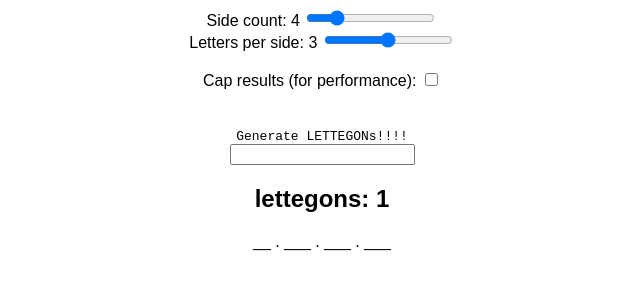
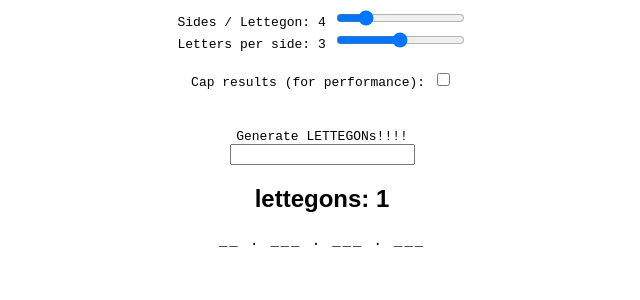
Before and after one commit to hoshmn/lettegon, a React (Create React App) app: page / in a window 1280 px wide. Shown: the top 300 px of the page, without its empty margins (318-958 px from the left). Built offline with nearby package versions, Linux system fonts and the light colour scheme.

Commit message:
style tweaks

```diff
--- a/src/App.tsx
+++ b/src/App.tsx
@@ -26,7 +26,7 @@ export default function App() {
 
   return (
     <div className="App">
-      Side count: {sideCount}{" "}
+      <code>Sides / Lettegon: {sideCount} </code>
       <input
         onChange={(e) => setSideCount(Number(e.target.value))}
         type="range"
@@ -37,7 +37,7 @@ export default function App() {
         value={sideCount}
       />
       <br />
-      Letters per side: {sideSize}{" "}
+      <code>Letters per side: {sideSize} </code>
       <input
         onChange={(e) => setSideSize(Number(e.target.value))}
         type="range"
@@ -49,7 +49,7 @@ export default function App() {
       />
       <br />
       <br />
-      Cap results (for performance):{" "}
+      <code>Cap results (for performance): </code>
       <input
         onChange={() => setTruncate(!truncate)}
         type="checkbox"
@@ -60,7 +60,7 @@ export default function App() {
       />
       <br />
       <br />
-      {sideCount * sideSize > 28 && (
+      {sideCount * sideSize > 26 && (
         <strong>
           there aren't enough unique letters in the alphabet to complete a
           lettegon.
@@ -79,17 +79,20 @@ export default function App() {
           number of permutations.
           <br />
           <br />
-          the following represent about{" "}
+          the following represent as little as{" "}
           {Math.round(resultFraction * 10000) / 100}% of valid permutations.
           <br />
           <br />
         </code>
       )}
-      {lettegons.map((b) => (
+      {lettegons.map((b: Object) => (
         <div
           key={b.id}
           style={{
             fontWeight: 100,
+            fontSize: 14,
+            letterSpacing: 1.9,
+            fontFamily: "monospace",
             background: b.complete ? "yellow" : "none"
           }}
         >
--- a/src/createBoards.js
+++ b/src/createBoards.js
@@ -165,18 +165,18 @@ function processLettegons({
   //   resultFraction,
   //   pLettegons.length
   // );
-  console.log(
-    "PL: ",
-    `${letter}-${usedLetters}-${sideCount}-${sideSize}-${truncate}`
-  );
-  console.log(pLettegons[0], pLettegons.length);
+  // console.log(
+  //   "PL: ",
+  //   `${letter}-${usedLetters}-${sideCount}-${sideSize}-${truncate}`
+  // );
+  // console.log(pLettegons[0], pLettegons.length);
   return { pLettegons, resultFraction };
 }
 
 const memProcessLettegons = _.memoize(processLettegons, (args) => {
   const cacheKey = processLettegonsResolver(args);
   cacheKeyTracker[cacheKey] = true;
-  console.log("!!!!!", cacheKey, Object.keys(cacheKeyTracker).length);
+  // console.log("!!!!!", cacheKey, Object.keys(cacheKeyTracker).length);
   return cacheKey;
 });
 
@@ -201,7 +201,7 @@ function createBoards({ letters, sideCount, sideSize, truncate = false }) {
       lettegons
     });
     lettegons = result.pLettegons;
-    console.log("__!", letter, lettegons.length);
+    // console.log("__!", letter, lettegons.length);
     resultFraction *= result.resultFraction;
 
     usedLetters += letter;
```
